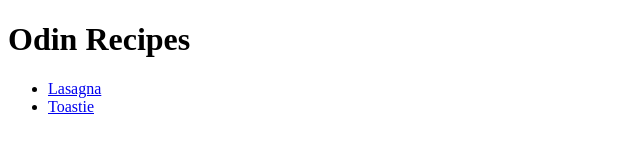
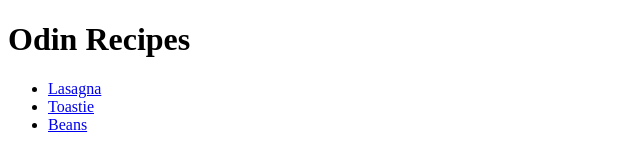
Before and after one commit to ayrilyth/odin-recipes, a plain HTML site: page index.html in a window 1280 px wide. Shown: the full height of the page, 0-640 px from the left. Drawn offline with Linux system fonts and the light colour scheme.

Commit message:
Link to beans.html page added to index

```diff
--- a/index.html
+++ b/index.html
@@ -9,6 +9,7 @@
         <ul>
         <li><a href="recipes/lasagna.html">Lasagna</a></li>
         <li><a href="recipes/toastie.html">Toastie</a></li>
+        <li><a href="recipes/beans.html">Beans</a></li>
         </ul>
     </body>
 </html>
```
